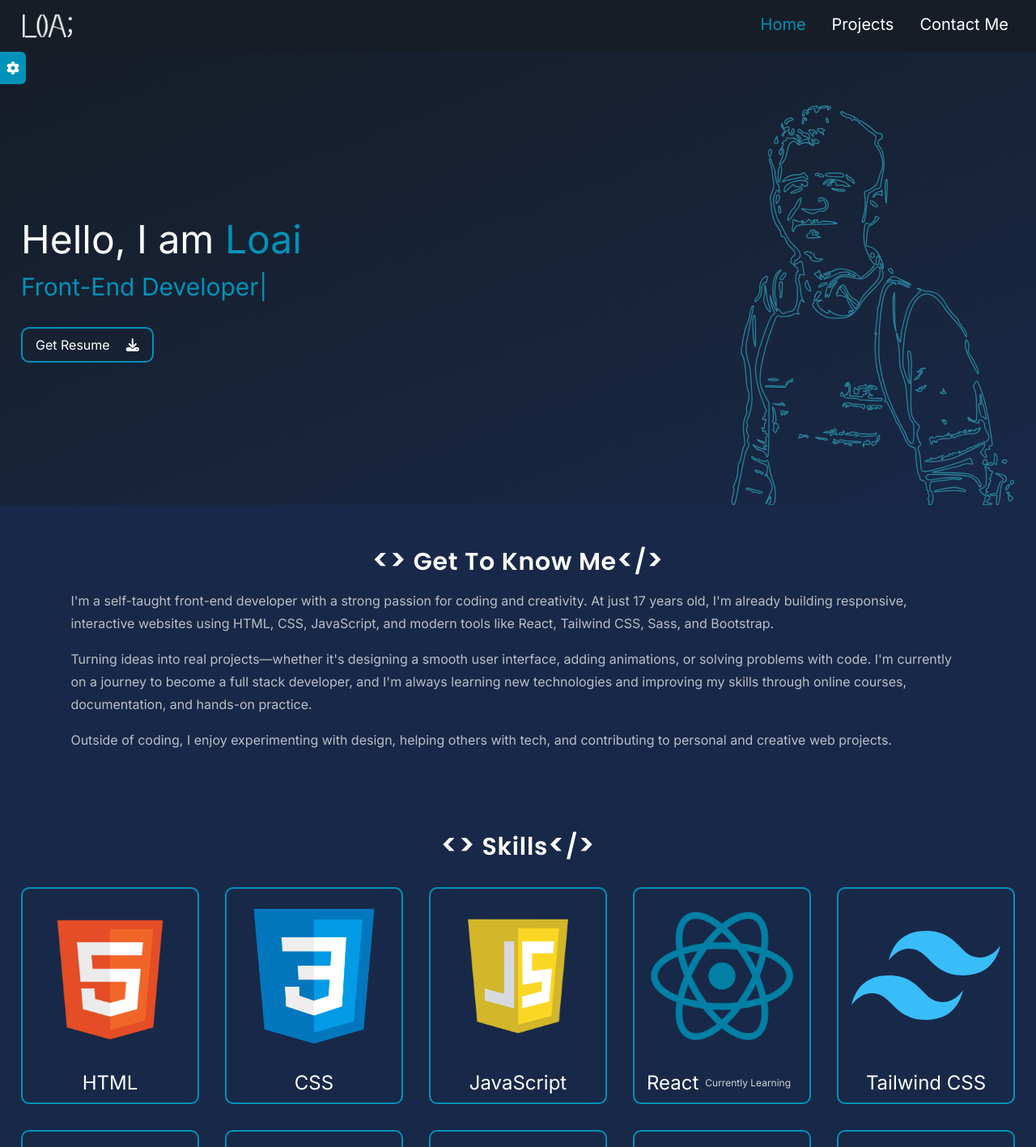
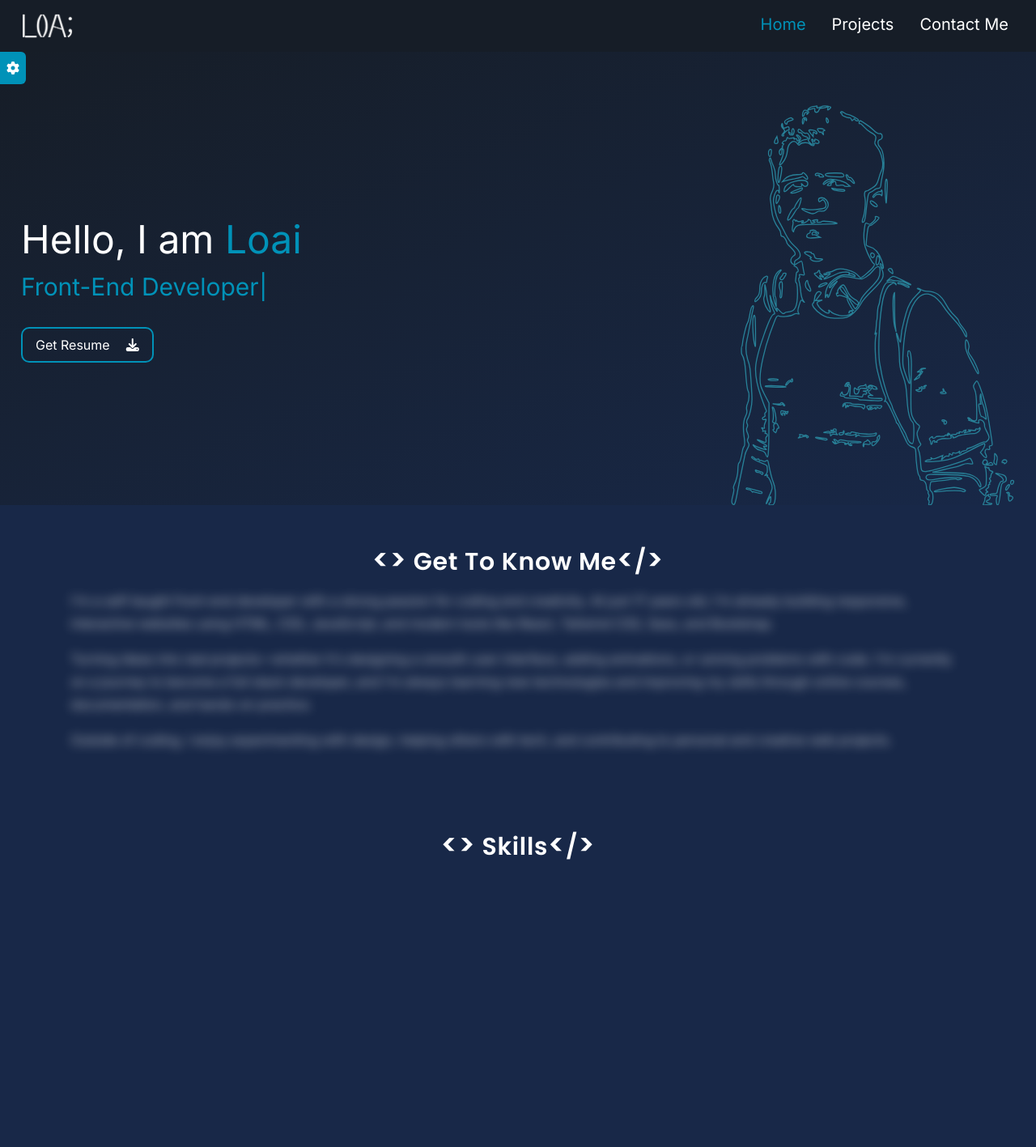
Before and after one commit to Loai-Radwan/profile, a React (Vite) app: page / in a window 1280 px wide. Shown: the top 1417 px of the page at 81% size. Built offline with nearby package versions, Linux system fonts and the light colour scheme.

Commit message:
update the projects and add some animation

```diff
--- a/src/components/Contact/Input.jsx
+++ b/src/components/Contact/Input.jsx
@@ -11,7 +11,7 @@ export default function Input({  isTextarea , invalid   ,invalidText,classes, ..
 
 
     return (
-        <div className="flex flex-col">
+        <div className="flex flex-col autoShow">
             {isTextarea ? <textarea className={classesNames}  {...props}
              /> : <input  className={`${classesNames} ${classes ? classes : ''}`}  {...props} />}
              <div className="h-4" >
--- a/src/components/Home/About.jsx
+++ b/src/components/Home/About.jsx
@@ -6,30 +6,15 @@ export default function About({l}) {
         <div className="py-8 ">
             <Container>
                 <Title>{l.hero.getToKnowMe}</Title>
-                <div>
+                <div className="autoBlur" >
                     <p className="w-[90%] leading-7 text-[var(--text-color)]/70 my-4 mx-auto">
                     {l.hero.intro}
-                        {/* I'm a self-taught front-end developer with a strong passion for
-                        coding and creativity. At just 17 years old, I'm already building
-                        responsive, interactive websites using HTML, CSS, JavaScript, and
-                        modern tools like React, Tailwind CSS, Sass, and Bootstrap. */}
-
                     </p>
                     <p className="w-[90%] leading-7 text-[var(--text-color)]/70 my-4 mx-auto">
                     {l.hero.mission}
-
-                        {/* turning ideas into real projects—whether it's designing a smooth
-                        user interface, adding animations, or solving problems with code.
-                        I'm currently on a journey to become a full stack developer, and I'm
-                        always learning new technologies and improving my skills through
-                        online courses, documentation, and hands-on practice. */}
                     </p>
                     <p className="w-[90%] leading-7 text-[var(--text-color)]/70 my-4 mx-auto">
                     {l.hero.hobbies}
-{/*
-                         Outside of
-                        coding, I enjoy experimenting with design, helping others with tech,
-                        and contributing to personal and creative web projects. */}
                     </p>
                 </div>
             </Container>
--- a/src/components/Home/Image.jsx
+++ b/src/components/Home/Image.jsx
@@ -23,7 +23,7 @@ allPaths.forEach((path) => {
 
     return (
     // <div>hi</div>
-  <svg className=" max-w-full"
+  <svg className="autoBlur max-w-full"
     xmlns="http://www.w3.org/2000/svg"
     version="1.0"
     width="300.000000pt"
--- a/src/components/Home/Landing.jsx
+++ b/src/components/Home/Landing.jsx
@@ -22,7 +22,7 @@ export default function Landing({l}) {
         pt-8
         " >
             <Container classes='flex justify-between flex-col md:flex-row items-center gap-6' >
-                <div>
+                <div className="autoBlur" >
                     <h1 className="text-3xl lg:text-5xl" >{l.hero.greeting}<span className="text-[var(--border-color)]  " >{l.hero.name}</span></h1>
 
                     <Typewriter onFinish={handleFinish} word={word.name} ></Typewriter>
--- a/src/components/Home/Skill.jsx
+++ b/src/components/Home/Skill.jsx
@@ -6,7 +6,7 @@ export default function Skill({name , image ,l}){
     const learning = <span className="text-xs text-[var(--text-color)]/80 mx-2" >{l.skills.currentlyLearning}</span>
 
     return (
-        <Button classes='grid-col-1 flex flex-col item-center hover:scale-105 duration-300 appear'>
+        <Button classes='grid-col-1 flex flex-col item-center hover:scale-105 duration-300 fadeInLeft'>
             <div className="grow basis-[150px] flex items-center justify-center m-2" >
                 <img src={image} loading="lazy" alt={`${name} logo`} /></div>
 
--- a/src/components/Projects/Project.jsx
+++ b/src/components/Projects/Project.jsx
@@ -5,7 +5,7 @@ import Button from "../Button";
 export default function Project({name ,img  ,imgAlt, gitLink , viewLink , tools ,l }){
 
     return(
-        <div className="bg-[var(--bg-project)] rounded flex flex-col border-2 border-[var(--border-color)] appear ">
+        <div className="bg-[var(--bg-project)] rounded flex flex-col border-2 border-[var(--border-color)] fadeInLeft ">
             <div className="group image grow  relative overflow-hidden  ">
                 <img className="object-contain " loading="lazy" src={img} alt={imgAlt} />
                 <div className="info absolute bottom-[-100%] group-hover:bottom-0 w-full duration-500 p-2 bg-[var(--main-bg-color)]/50">
--- a/src/index.css
+++ b/src/index.css
@@ -41,6 +41,58 @@ svg path {
     opacity: 0;
     animation: appear 2s ease-in forwards;
 }
+
+
+
+
+.fadeInLeft{
+    animation: fadeInLeft both;
+    animation-timeline: view();
+}
+
+.autoBlur{
+    animation: autoBlur both;
+    animation-timeline: view();
+}
+
+.autoShow{
+    animation: autoShow both;
+    animation-timeline: view();
+}
+
+@keyframes autoShow {
+    0% , 100%{
+        opacity: 0;
+        transform: scale(0);
+    }
+    20% , 65%{
+        opacity: 1;
+        transform: scale(1);
+    }
+}
+
+@keyframes autoBlur {
+    0% , 100% {
+        filter: blur(10px);
+    }
+    30% , 65% {
+        filter: blur();
+    }
+}
+
+
+@keyframes fadeInLeft {
+    0% , 100%{
+        transform: translateX(-500px) scale(0);
+        filter: blur(15px);
+    }
+    30% , 65%{
+        transform: translateX(0) ;
+        filter: blur(0);
+
+    }
+}
+
 @keyframes appear {
     0%{
         opacity: 0;
--- a/src/projects-data.js
+++ b/src/projects-data.js
@@ -7,6 +7,7 @@ import bandi from "./assets/imgs/bandi.png";
 import king from "./assets/imgs/king.png";
 import leon from "./assets/imgs/leon.png";
 import kasper from "./assets/imgs/kasper.png";
+import slider from "./assets/imgs/slider.png"
 
 
 const projectsData = [
@@ -63,6 +64,19 @@ const projectsData = [
     viewLink: "https://loai-radwan.github.io/games",
     tools: ["HTML", "CSS", "JavaScript"],
   },
+    {
+    en: {
+      name: "THE KING – Frontend Practice Project",
+    },
+    ar: {
+      name: "THE KING – مشروع تدريب للواجهة الأمامية",
+    },
+    image: king,
+    imgAlt: "THE KING – Frontend Practice Project preview",
+    gitLink: "https://github.com/Loai-Radwan/THE-KING",
+    viewLink: "https://loai-radwan.github.io/THE-KING/",
+    tools: ["HTML", "CSS" , 'JS'],
+  },
   {
     en: {
       name: "Alshujaa – Web Profile Practice Project",
@@ -89,19 +103,20 @@ const projectsData = [
     viewLink: "https://loai-radwan.github.io/bandi/",
     tools: ["HTML", "CSS", "Bootstrap"],
   },
-  {
-    en: {
-      name: "THE KING – Frontend Practice Project",
-    },
-    ar: {
-      name: "THE KING – مشروع تدريب للواجهة الأمامية",
-    },
-    image: king,
-    imgAlt: "THE KING – Frontend Practice Project preview",
-    gitLink: "https://github.com/Loai-Radwan/THE-KING",
-    viewLink: "https://loai-radwan.github.io/THE-KING/",
-    tools: ["HTML", "CSS"],
+
+    {
+  en: {
+    name: "Image Slider – Demo Project",
   },
+  ar: {
+    name: "عارض الصور – مشروع تجريبي",
+  },
+  image: slider,
+  imgAlt: "Image Slider – Demo Project preview",
+  gitLink: "https://github.com/Loai-Radwan/slider",
+  viewLink: "https://loai-radwan.github.io/slider/",
+  tools: ["HTML", "CSS", "JavaScript"],
+},
   {
     en: {
       name: "Kasper – Web Template Practice Project",
@@ -128,6 +143,7 @@ const projectsData = [
     viewLink: "https://loai-radwan.github.io/Leon/",
     tools: ["HTML", "CSS"],
   },
+
 ];
 
 
```
Also changed, not shown: src/components/Contact/Contact.jsx (+36 -38 lines), src/assets/imgs/slider.png (added).
